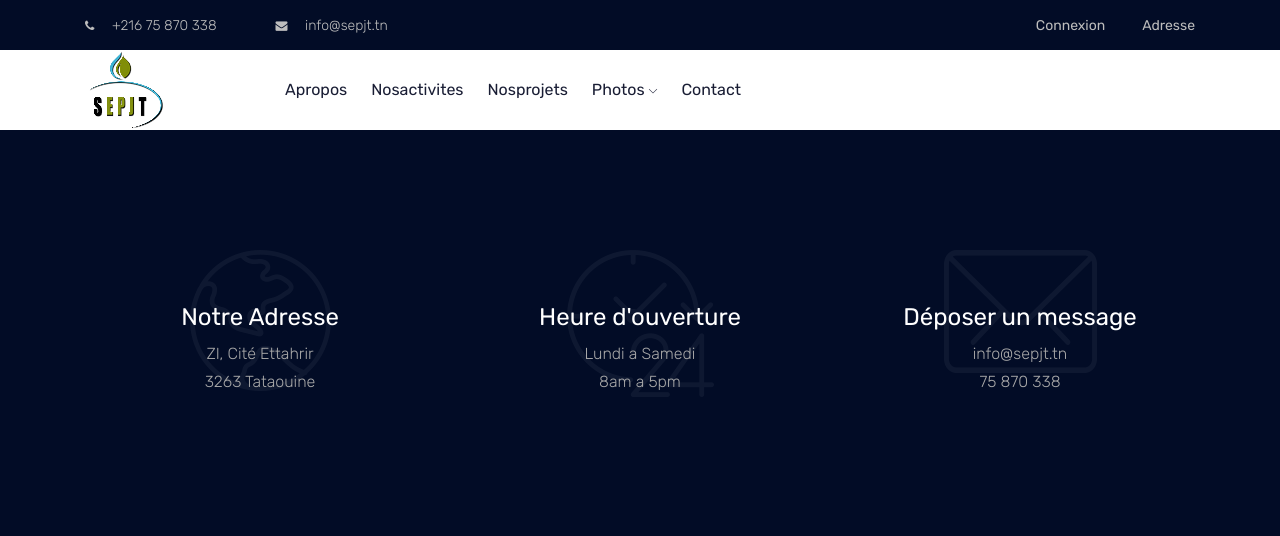
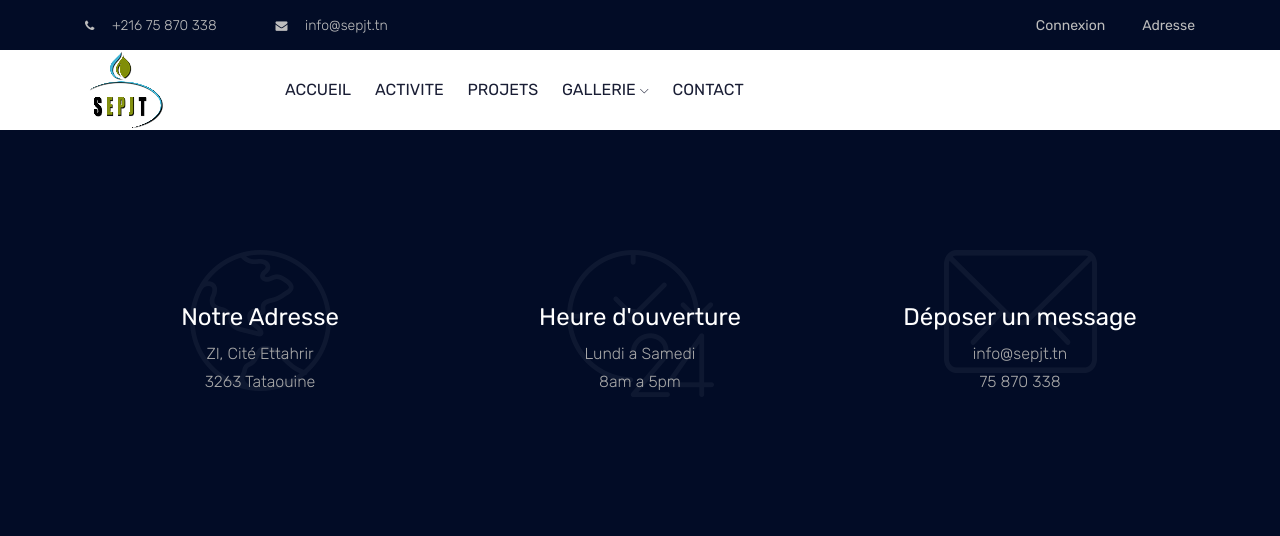
Before and after one commit to mboukha/pfe, a Symfony app: template templates/adresse/index.html.twig in a window 1280 px wide. Shown: the top 536 px of the page. Run offline with Twig, Linux system fonts and the light colour scheme; the template is opened without the code that fills it, so the values that code supplies are empty; some libraries are stand-ins or nearby versions.

Commit message:
UPDATE NAVBAR

```diff
--- a/templates/base.html.twig
+++ b/templates/base.html.twig
@@ -73,17 +73,17 @@
                                 <nav>
                                     <ul id="navigation">
 
-                                        <li><a href="/">apropos</a></li>
-                                        <li><a href="nosactivites">Nosactivites</a></li>
-                                        <li><a href="nosprojets">Nosprojets</a></li>
-                                        <li><a href="#">photos <i class="ti-angle-down"></i></a>
+                                        <li><a href="/">ACCUEIL</a></li>
+                                        <li><a href="nosactivites">ACTIVITE</a></li>
+                                        <li><a href="nosprojets">PROJETS</a></li>
+                                        <li><a href="#">GALLERIE <i class="ti-angle-down"></i></a>
                                             <ul class="submenu">
                                                 <li><a href="photos">photos</a></li>
                                                 <li><a href="page1">page1</a></li>
                                             </ul>
                                         </li>
 
-                                        <li><a href="contact">Contact</a></li>
+                                        <li><a href="contact">CONTACT</a></li>
                                     </ul>
                                 </nav>
                             </div>
```
Also changed, not shown: templates/photos/index.html.twig (+5 -5 lines), templates/registration/register.html.twig (+4 -4 lines).
